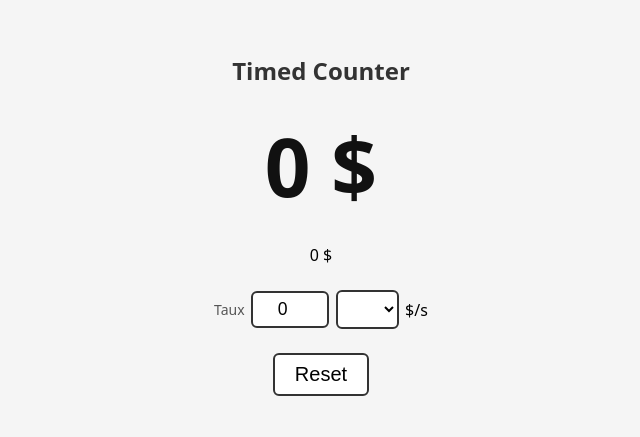
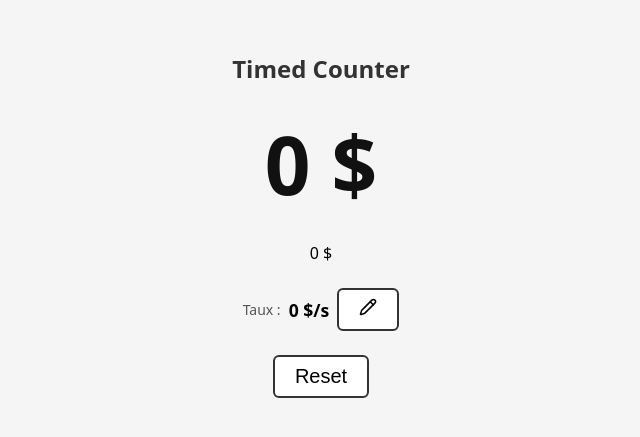
Before and after one commit to gabrielrl/gains, a Vue app: page / in a window 1280 px wide. Shown: the part 175-612 px from the top of the page, without its empty margins (319-959 px from the left). Built offline with nearby package versions, Linux system fonts and the light colour scheme.

Commit message:
feat: velocity atomic edition

```diff
--- a/package.json
+++ b/package.json
@@ -8,6 +8,7 @@
     "preview": "vite preview"
   },
   "dependencies": {
+    "lucide-vue-next": "^1.0.0",
     "vue": "^3.5.13"
   },
   "devDependencies": {
--- a/src/components/TimedCounter.vue
+++ b/src/components/TimedCounter.vue
@@ -1,4 +1,5 @@
 <script setup>
+import { Pencil, Check, X } from 'lucide-vue-next'
 import { ref, computed, onMounted, onUnmounted } from 'vue'
 
 const unit = "$";
@@ -10,12 +11,32 @@ const SUFFIX_LIST = [
 
 const count = ref(0)
 const velocity = ref(0)
-const velocityInput = ref(velocity.value)
 const velocitySuffix = ref('')
 
-function applyVelocity() {
+const editing = ref(false)
+const draftInput = ref(0)
+const draftSuffix = ref('')
+
+function openEdit() {
+  draftInput.value = velocityInput()
+  draftSuffix.value = velocitySuffix.value
+  editing.value = true
+}
+
+function velocityInput() {
   const multiplier = SUFFIX_LIST.find(([s]) => s === velocitySuffix.value)?.[1] ?? 1
-  velocity.value = velocityInput.value * multiplier
+  return multiplier === 1 ? velocity.value : velocity.value / multiplier
+}
+
+function applyEdit() {
+  const multiplier = SUFFIX_LIST.find(([s]) => s === draftSuffix.value)?.[1] ?? 1
+  velocity.value = draftInput.value * multiplier
+  velocitySuffix.value = draftSuffix.value
+  editing.value = false
+}
+
+function cancelEdit() {
+  editing.value = false
 }
 
 const formattedCount = computed(() => {
@@ -38,21 +59,28 @@ onUnmounted(() => clearInterval(timer))
     <h1>Timed Counter</h1>
     <div class="count">{{ formattedCount }} {{ unit }}</div>
     <div>{{ count }} {{ unit }}</div>
-    <div class="velocity-input">
-      <label for="velocity-field">Taux</label>
+    <div class="velocity-display">
+      <span class="velocity-label">Taux&nbsp;:</span>
+      <span class="velocity-value">{{ velocityInput() }}{{ velocitySuffix }} {{ unit }}/s</span>
+      <button v-if="!editing" @click="openEdit"><Pencil :size="18" /></button>
+    </div>
+    <div v-if="editing" class="velocity-input">
+      <label for="velocity-field">Nouveau taux&nbsp;:</label>
       <input
         id="velocity-field"
-        v-model="velocityInput"
+        v-model="draftInput"
         type="number"
         min="0"
         step="1"
-        @change="applyVelocity"
+        autofocus
       />
-      <select v-model="velocitySuffix" @change="applyVelocity">
+      <select v-model="draftSuffix">
         <option value=""></option>
         <option v-for="[symbol] in SUFFIX_LIST" :key="symbol" :value="symbol">{{ symbol }}</option>
       </select>
-      <div>{{ unit }}/s</div>
+      <span>{{ unit }}/s</span>
+      <button @click="applyEdit"><Check :size="18" /></button>
+      <button @click="cancelEdit"><X :size="18" /></button>
     </div>
     <div class="actions">
       <button @click="count = 0; velocity = 0">Reset</button>
@@ -68,6 +96,23 @@ onUnmounted(() => clearInterval(timer))
   flex-direction: column;
   align-items: center;
   gap: 1.5rem;
+}
+
+.velocity-display {
+  display: flex;
+  flex-direction: row;
+  align-items: center;
+  gap: 0.5rem;
+}
+
+.velocity-label {
+  font-size: 0.875rem;
+  color: #555;
+}
+
+.velocity-value {
+  font-size: 1.1rem;
+  font-weight: 600;
 }
 
 .velocity-input {
```
Also changed, not shown: 1 other file (tests, documents, lock files or other folders).
